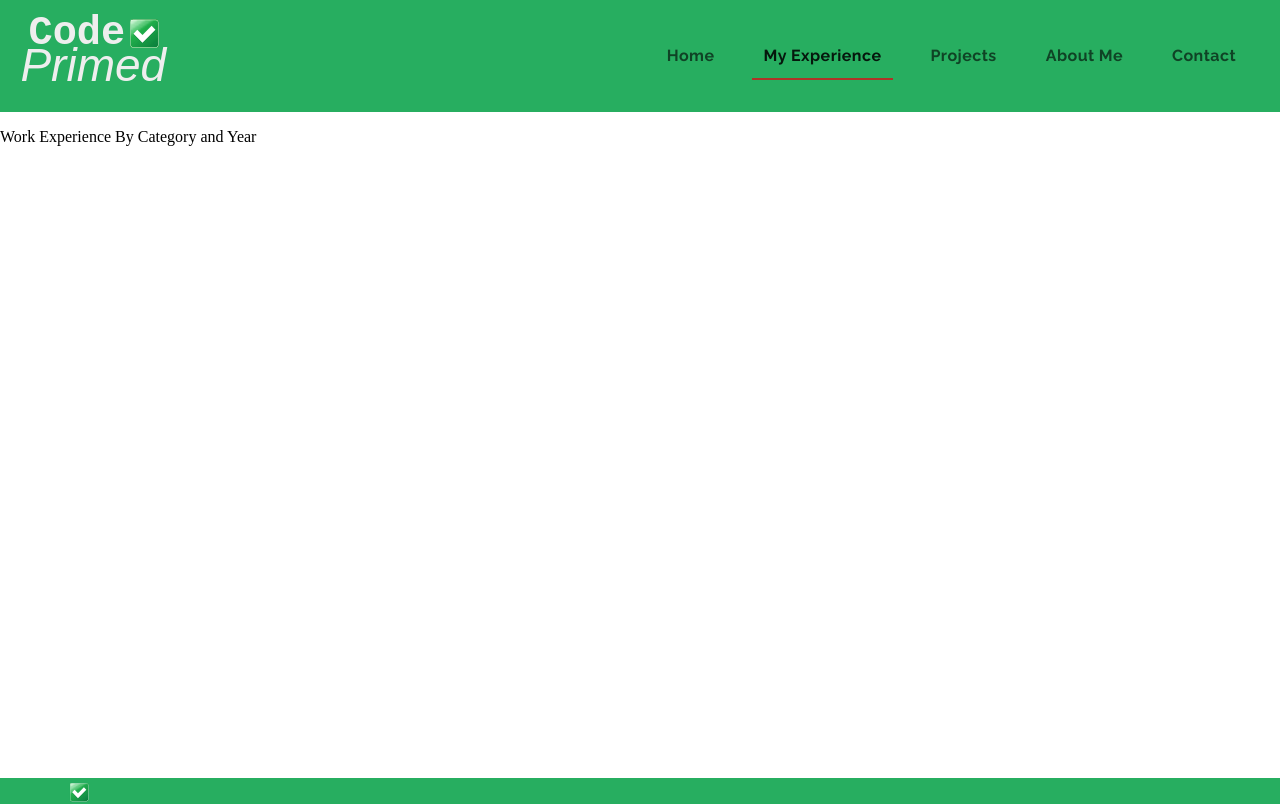
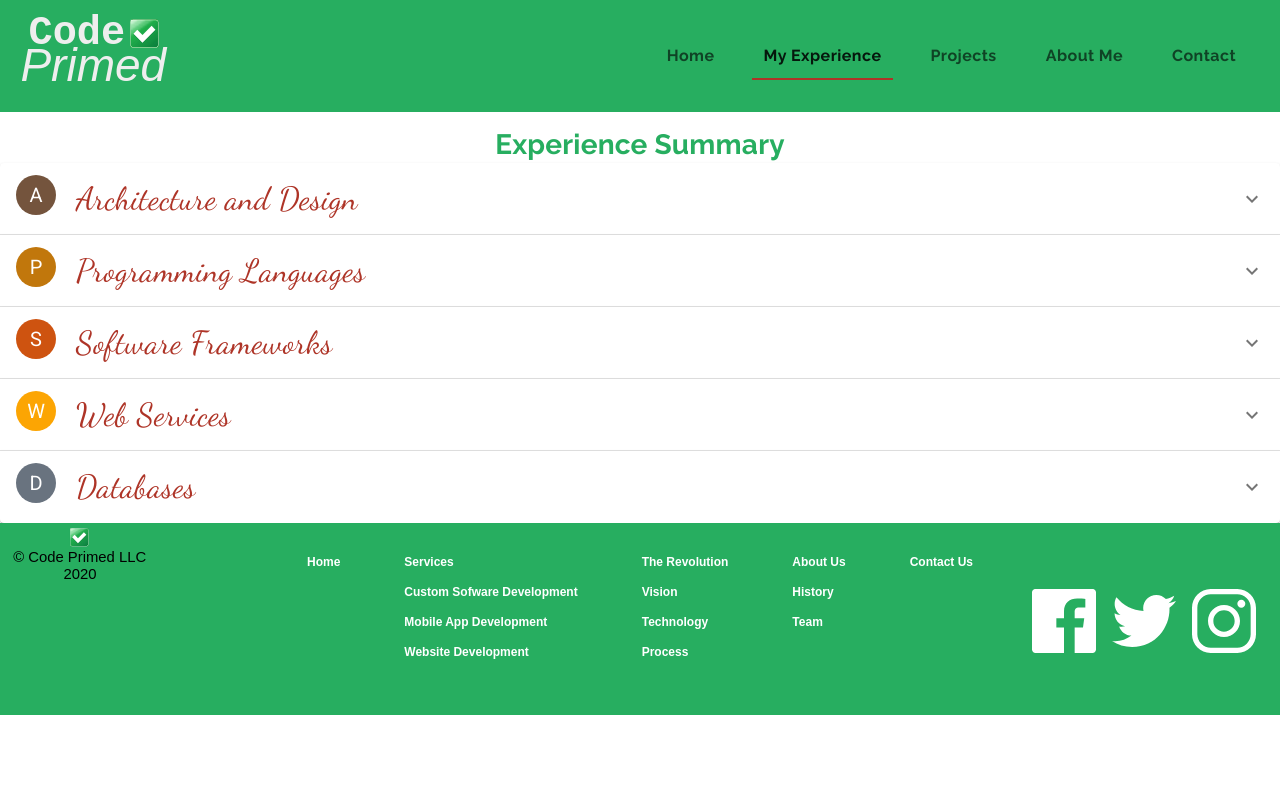
Before and after one commit to codemasterg/material-ui-class, a React (Create React App) app in the folder codeprimed/: page /experience in a window 1280 px wide. Shown: the top 804 px of the page. Built offline with nearby package versions, Linux system fonts and the light colour scheme.

Commit message:
Added accordians for experince summary, changed header behavior so that click is required on the Experiences menu

```diff
--- a/codeprimed/package.json
+++ b/codeprimed/package.json
@@ -3,7 +3,7 @@
   "version": "0.1.0",
   "private": true,
   "dependencies": {
-    "@material-ui/core": "^4.10.2",
+    "@material-ui/core": "^4.11.0",
     "@material-ui/icons": "^4.9.1",
     "@material-ui/styles": "^4.10.0",
     "@testing-library/jest-dom": "^4.2.4",
--- a/codeprimed/public/index.html
+++ b/codeprimed/public/index.html
@@ -17,8 +17,9 @@
       rel="stylesheet"
       href="https://fonts.googleapis.com/css?family=Pacifico|Raleway:100,400,400i,700|Roboto:300,400,500,700&display=swap"
     />
+    Visit https://fonts.google.com/ to select the font families you want then add them as below
     -->
-    <link rel="stylesheet" href="https://fonts.googleapis.com/css?family=Pacifico|Raleway:100,400,400i,700|Roboto:300,400,500,700&display=swap" />
+    <link rel="stylesheet" href="https://fonts.googleapis.com/css?family=Dancing Script|Raleway:ital,wght@0,100;0,700;1,100;1,900|Roboto:ital@1|Yellowtail|Raleway:100,400,400i,700|Roboto:300,400,500,700&display=swap" />
     <!--
       Notice the use of %PUBLIC_URL% in the tags above.
       It will be replaced with the URL of the `public` folder during the build.
--- a/codeprimed/src/components/App.js
+++ b/codeprimed/src/components/App.js
@@ -5,7 +5,8 @@ import { ThemeProvider } from '@material-ui/styles';
 import Header from './ui/Header/Header';
 import Footer from './ui/Footer/Footer';
 import theme from './ui/Theme';
-import LandingPage from './ui/LandingPage/LandingPage'
+import LandingPage from './ui/LandingPage/LandingPage';
+import Experience from './ui/Experience/Experience';
 
 /**
  * Dependencies:
@@ -28,7 +29,7 @@ function App() {
         <Header tabIndex={tabIndex} setTabIndex={setTabIndex} menuItemSelectedIndex={menuItemSelectedIndex} setMenuItemSelectedIndex={setMenuItemSelectedIndex} />
         <Switch>
           <Route exact path="/" component={LandingPage} />
-          <Route exact path="/experience" component={() => <div style={ {height: "650px"}}>Work Experience By Category and Year</div>} />
+          <Route exact path="/experience" component={Experience} />
           <Route exact path="/design" component={() => <div style={ {height: "650px"}}>Architecture and Design Page</div>} />
           <Route exact path="/languages" component={() => <div style={ {height: "650px"}}>Langs Page</div>} />
           <Route exact path="/frameworks" component={() => <div style={ {height: "650px"}}>Frameworks Page</div>} />
--- a/codeprimed/src/components/ui/Experience/Experience.js
+++ b/codeprimed/src/components/ui/Experience/Experience.js
@@ -1,10 +1,73 @@
 import React from 'react'
 
+import { useTheme } from '@material-ui/core/styles'
+
 import Grid from '@material-ui/core/Grid'
+import Accordion from '@material-ui/core/Accordion';
+import AccordionSummary from '@material-ui/core/AccordionSummary';
+import AccordionDetails from '@material-ui/core/AccordionDetails';
+import Typography from '@material-ui/core/Typography';
+import ExpandMoreIcon from '@material-ui/icons/ExpandMore';
+import Avatar from '@material-ui/core/Avatar';
+
+import experienceStyles from './experienceStyles'
 
 const Experience = (props) => {
-    return(
-        <Grid container direction="column"></Grid>
+    const classes = experienceStyles();
+    const theme = useTheme();
+
+    return (
+        <Grid container direction="column" alignItems="center">
+            <Typography className={classes.experienceTitle}>Experience Summary</Typography>
+            <Grid container direction="column" >
+                <Accordion>
+                    <AccordionSummary expandIcon={<ExpandMoreIcon />}>
+                        <Avatar className={classes.architectureAvatar}>A</Avatar>
+                        <Typography className={classes.experienceSummary}>Architecture and Design</Typography>
+                    </AccordionSummary>
+                    <AccordionDetails>
+                        <Typography className={classes.experienceDetails}>Architecture and Design Card Goes Here</Typography>
+                    </AccordionDetails>
+                </Accordion>
+                <Accordion>
+                    <AccordionSummary expandIcon={<ExpandMoreIcon />}>
+                        <Avatar className={classes.programmingAvatar}>P</Avatar>
+                        <Typography className={classes.experienceSummary}>Programming Languages</Typography>
+                    </AccordionSummary>
+                    <AccordionDetails>
+                        <Typography className={classes.experienceDetails}>Programming Languages Card Goes Here</Typography>
+                    </AccordionDetails>
+                </Accordion>
+                <Accordion>
+                    <AccordionSummary expandIcon={<ExpandMoreIcon />}>
+                        <Avatar className={classes.softwareAvatar}>S</Avatar>
+                        <Typography className={classes.experienceSummary}>Software Frameworks</Typography>
+                    </AccordionSummary>
+                    <AccordionDetails>
+                        <Typography className={classes.experienceDetails}>Software Frameworks Card Goes Here</Typography>
+                    </AccordionDetails>
+                </Accordion>
+                <Accordion>
+                    <AccordionSummary expandIcon={<ExpandMoreIcon />}>
+                        <Avatar className={classes.webservicesAvatar}>W</Avatar>
+                        <Typography className={classes.experienceSummary}>Web Services</Typography>
+                    </AccordionSummary>
+                    <AccordionDetails>
+                        <Typography className={classes.experienceDetails}>Web Services Card Goes Here</Typography>
+                    </AccordionDetails>
+                </Accordion>
+                <Accordion>
+                    <AccordionSummary expandIcon={<ExpandMoreIcon />}>
+                        <Avatar className={classes.databasesAvatar}>D</Avatar>
+                        <Typography className={classes.experienceSummary}>Databases</Typography>
+                    </AccordionSummary>
+                    <AccordionDetails>
+                        <Typography className={classes.experienceDetails}>DB Card Goes Here</Typography>
+                    </AccordionDetails>
+                </Accordion>
+            </Grid>
+        </Grid>
+
     );
 }
 
--- /dev/null
+++ b/codeprimed/src/components/ui/Experience/experienceStyles.js
@@ -0,0 +1,48 @@
+import { makeStyles } from '@material-ui/styles'
+
+
+
+/**
+ * Styles for the <Experience> component
+ */
+export default makeStyles((theme) => ({
+    experienceTitle: {
+        ...theme.typography.h4,
+    },
+    experienceSummary: {
+        ...theme.typography.handwrittenTitle,
+        [theme.breakpoints.down("sm")]: {
+            fontSize: "1.5rem",
+        }
+    },
+
+    experienceDetails: {
+
+    },
+    architectureAvatar: {
+        marginRight: "1em",
+        color: "white",
+        backgroundColor: "#74543d"
+    },
+    programmingAvatar: {
+        marginRight: "1em",
+        color: "white",
+        backgroundColor: "#c1770c",
+    },
+   softwareAvatar: {
+        marginRight: "1em",
+        color: "white",
+        backgroundColor: "#ce5310",
+    },
+    webservicesAvatar: {
+        marginRight: "1em",
+        color: "white",
+        backgroundColor: "#fca503",
+    },
+    databasesAvatar: {
+        marginRight: "1em",
+        color: "white",
+        backgroundColor: "#69737f",
+    },
+
+}));
--- a/codeprimed/src/components/ui/Footer/Footer.js
+++ b/codeprimed/src/components/ui/Footer/Footer.js
@@ -83,7 +83,7 @@ const Footer = (props) => {
                 </Grid>
             </Hidden>
             {/* Since I want the social media icons to appear in the same row as the grid above, but they are never hidden
-                must use divs.  If another Grid is used and justify is flex-end, the the links above will not be clickable
+                must use divs.  If another Grid is used and justify is flex-end, then the links above will not be clickable
                 because a flex-end grid here would sit on top of and of the row item in line with the SM icons. */}
             <img alt="Footer" src={footerAdornment} className={classes.adornment} />
             <div className={classes.socialContainer} >
@@ -91,10 +91,10 @@ const Footer = (props) => {
                 <a href="https://www.facebook.com" rel="noopener noreferrer" target="_blank">
                     <img alt="facebook logo" src={facebook} className={classes.icon} />
                 </a>
-                <a item component={"a"} href="https://www.twitter.com" rel="noopener noreferrer" target="_blank">
+                <a href="https://www.twitter.com" rel="noopener noreferrer" target="_blank">
                     <img alt="twitter logo" src={twitter} className={classes.icon} />
                 </a>
-                <a item component={"a"} href="https://www.instagram.com" rel="noopener noreferrer" target="_blank">
+                <a href="https://www.instagram.com" rel="noopener noreferrer" target="_blank">
                     <img alt="instagrram logo" src={instagram} className={classes.icon} />
                 </a>
             </div>
--- a/codeprimed/src/components/ui/Header/headerStyles.js
+++ b/codeprimed/src/components/ui/Header/headerStyles.js
@@ -31,6 +31,7 @@ export default makeStyles((theme) => ({
 
     tabContainer: {
         marginLeft: "auto",
+        marginRight: "2em",
     },
 
     tab: {
@@ -50,14 +51,14 @@ export default makeStyles((theme) => ({
         }
     },
 
-    servicesMenu: {
+    experienceMenu: {
         backgroundColor: theme.palette.common.green,
         color: "white",
         // Since appbar style uses a higher z-index, must create margin for the services menu so items are not obscured by the appbar.
         marginTop: "5em",
     },
 
-    serviceMenuItem: {
+    experienceMenuItem: {
         // Apply consistent tab styling to service menu items as well
         ...theme.typography.tab,
         opacity: 0.7,
@@ -80,6 +81,7 @@ export default makeStyles((theme) => ({
 
     drawer: {
         backgroundColor: theme.palette.common.green,
+        height: "auto"
 
     },
 
--- a/codeprimed/src/components/ui/LandingPage/LandingPage.js
+++ b/codeprimed/src/components/ui/LandingPage/LandingPage.js
@@ -5,7 +5,6 @@ import { useTheme } from '@material-ui/core/styles'
 import Grid from '@material-ui/core/Grid'
 import Button from '@material-ui/core/Button'
 import Typography from '@material-ui/core/Typography'
-import useMediaQuery from '@material-ui/core/useMediaQuery'
 import Card from '@material-ui/core/Card'
 import CardContent from '@material-ui/core/CardContent'
 import CardMedia from '@material-ui/core/CardMedia'
@@ -21,7 +20,6 @@ import landingPageStyles from './landingPageStyles'
 const LandingPage = (props) => {
     const classes = landingPageStyles();
     const theme = useTheme();
-    const isSmallScreen = useMediaQuery(theme.breakpoints.down("sm"));
 
     return (
         <Grid container direction="column" >
--- a/codeprimed/src/components/ui/LandingPage/landingPageStyles.js
+++ b/codeprimed/src/components/ui/LandingPage/landingPageStyles.js
@@ -24,7 +24,7 @@ export default makeStyles((theme) => ({
     },
 
     tagLine: {
-        ...theme.typography.h3,
+        ...theme.typography.h2,
         marginBottom: "1em",
         marginTop: "1em",
         [theme.breakpoints.down("sm")]: {
@@ -118,9 +118,12 @@ export default makeStyles((theme) => ({
         boxShadow: theme.shadows[8],
         borderRadius: 15,
         padding: "2em",
+        marginTop: "-6em",
+        // marginLeft: "2em",
         [theme.breakpoints.down("sm")]: {
             padding: "1em",
             marginRight: ".5em",
+            marginTop: "0em",
         }
     },
 }));
--- a/codeprimed/src/components/ui/Theme.js
+++ b/codeprimed/src/components/ui/Theme.js
@@ -31,11 +31,11 @@ export default createMuiTheme({
             fontSize: "1rem",
             fontWeight: "700",
         },
-        estimate: {
-            fontFamily: "Pacifico",
-            fontSize: "1rem",
+        handwrittenTitle: {
+            fontFamily: "Dancing Script",
+            fontSize: "2rem",
             textTransform: "none",
-            color: "white",
+            color: codeRedMud,
         },
         h2: {
             fontFamily: "Raleway",
```
Also changed, not shown: codeprimed/src/components/ui/Header/Header.js (+19 -13 lines), 1 other file (tests, documents, lock files or other folders).
